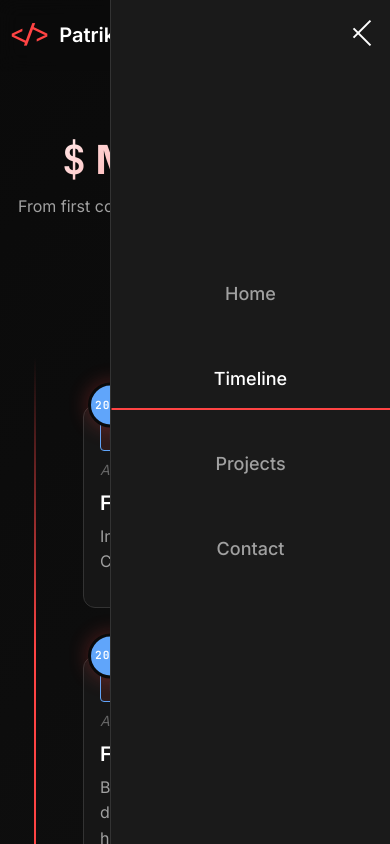
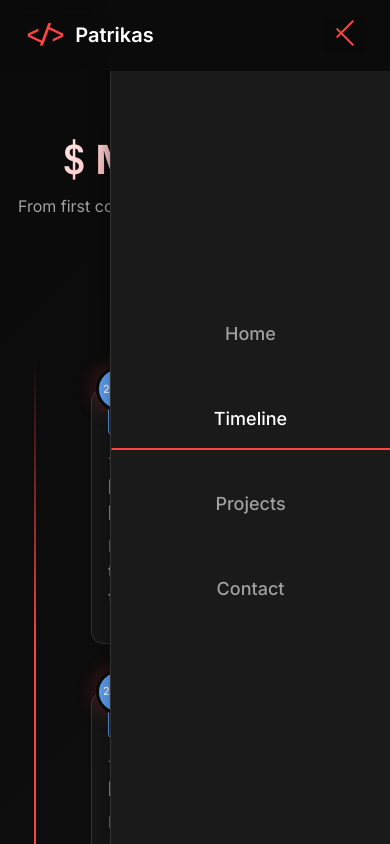
Before and after one commit to AdomasPartikas/InteractiveCV, a React (Vite) app: page /timeline in a window 390 px wide. Both pictures are taken after a click on the button "Toggle mobile menu". Shown: the top 844 px of the page. Built offline with nearby package versions, Linux system fonts and the light colour scheme.

Commit message:
(mobile mode changes) Mobile main menu button fixed to be always available. (desktop as well) viewport detection modified to fix a bug of not triggered project and timeline cards.

```diff
--- a/src/components/layout/Header.css
+++ b/src/components/layout/Header.css
@@ -3,11 +3,14 @@
   top: 0;
   left: 0;
   right: 0;
-  z-index: var(--z-sticky);
+  z-index: var(--z-mobile-nav);
   background-color: rgba(10, 10, 10, 0.9);
   backdrop-filter: blur(10px);
   border-bottom: 1px solid transparent;
   transition: all var(--transition-normal);
+  isolation: isolate;
+  width: 100%;
+  max-width: 100vw;
 }
 
 .header--scrolled {
@@ -22,6 +25,9 @@
   justify-content: space-between;
   padding: var(--spacing-md) 0;
   min-height: 70px;
+  width: 100%;
+  max-width: 100%;
+  box-sizing: border-box;
 }
 
 .header__logo {
@@ -92,7 +98,9 @@
   border: none;
   cursor: pointer;
   padding: var(--spacing-sm);
-  z-index: var(--z-popover);
+  z-index: calc(var(--z-mobile-nav) + 1);
+  position: relative;
+  flex-shrink: 0;
 }
 
 /* Hamburger Animation */
@@ -102,6 +110,7 @@
   gap: 4px;
   width: 24px;
   height: 18px;
+  position: relative;
 }
 
 .hamburger span {
@@ -110,6 +119,11 @@
   background-color: var(--color-text-primary);
   transition: all var(--transition-normal);
   transform-origin: center;
+  border-radius: 1px;
+}
+
+.hamburger--active span {
+  background-color: var(--color-accent);
 }
 
 .hamburger--active span:nth-child(1) {
@@ -126,11 +140,34 @@
 
 /* Mobile Styles */
 @media (max-width: 768px) {
+  .header {
+    padding: 0 var(--spacing-md);
+    z-index: calc(var(--z-mobile-nav) + 10);
+  }
+
   .header__mobile-toggle {
     display: block;
+    position: relative;
+    z-index: calc(var(--z-mobile-nav) + 20);
+    background: rgba(10, 10, 10, 0.95);
+    border-radius: var(--radius-sm);
+    backdrop-filter: blur(10px);
+    border: 1px solid transparent;
+    transition: all var(--transition-fast);
   }
 
-  .header__nav {
+  .header__mobile-toggle:hover {
+    border-color: var(--color-border);
+    background: rgba(26, 26, 26, 0.95);
+  }
+
+  /* Hide desktop navigation on mobile */
+  .header__nav--desktop {
+    display: none;
+  }
+
+  /* Mobile navigation rendered via portal */
+  .header__nav--mobile {
     position: fixed;
     top: 0;
     right: 0;
@@ -138,26 +175,24 @@
     height: 100vh;
     background-color: var(--color-bg-secondary);
     border-left: 1px solid var(--color-border);
+    display: flex;
     flex-direction: column;
     justify-content: center;
     gap: var(--spacing-lg);
-    transform: translateX(100%);
-    transition: transform var(--transition-normal);
-    z-index: var(--z-modal);
+    z-index: var(--z-mobile-nav);
+    box-shadow: -5px 0 15px rgba(0, 0, 0, 0.3);
+    padding-top: 80px;
   }
 
-  .header__nav--open {
-    transform: translateX(0);
-  }
-
-  .header__nav-link {
+  /* Mobile navigation link styles */
+  .header__nav--mobile .header__nav-link {
     font-size: 1.125rem;
     padding: var(--spacing-md);
     text-align: center;
     width: 100%;
   }
 
-  .header__nav-link::after {
+  .header__nav--mobile .header__nav-link::after {
     left: 50%;
     transform: translateX(-50%);
   }
--- a/src/components/layout/Header.tsx
+++ b/src/components/layout/Header.tsx
@@ -1,4 +1,6 @@
 import { useState, useEffect } from 'react';
+import { createPortal } from 'react-dom';
+import { motion, AnimatePresence } from 'framer-motion';
 import { Link, useLocation } from 'react-router-dom';
 import { navigationItems } from '../../data/navigation';
 import { cn } from '../../utils/helpers';
@@ -23,6 +25,7 @@ const Header = () => {
   };
 
   return (
+    <>
       <header className={cn('header', isScrolled && 'header--scrolled')}>
         <div className="container">
           <div className="header__content">
@@ -31,7 +34,8 @@ const Header = () => {
               <span className="header__name">Patrikas</span>
             </Link>
 
-          <nav className={cn('header__nav', isMobileMenuOpen && 'header__nav--open')}>
+            {/* Desktop Navigation */}
+            <nav className="header__nav header__nav--desktop">
               {navigationItems.map((item) => (
                 <Link
                   key={item.path}
@@ -40,7 +44,6 @@ const Header = () => {
                     'header__nav-link',
                     location.pathname === item.path && 'header__nav-link--active'
                   )}
-                onClick={() => setIsMobileMenuOpen(false)}
                 >
                   {item.label}
                 </Link>
@@ -61,6 +64,37 @@ const Header = () => {
           </div>
         </div>
       </header>
+
+      {/* Mobile Navigation Portal */}
+      {createPortal(
+        <AnimatePresence>
+          {isMobileMenuOpen && (
+            <motion.nav
+              className="header__nav header__nav--mobile"
+              initial={{ x: '100%' }}
+              animate={{ x: 0 }}
+              exit={{ x: '100%' }}
+              transition={{ duration: 0.3, ease: 'easeOut' }}
+            >
+              {navigationItems.map((item) => (
+                <Link
+                  key={item.path}
+                  to={item.path}
+                  className={cn(
+                    'header__nav-link',
+                    location.pathname === item.path && 'header__nav-link--active'
+                  )}
+                  onClick={() => setIsMobileMenuOpen(false)}
+                >
+                  {item.label}
+                </Link>
+              ))}
+            </motion.nav>
+          )}
+        </AnimatePresence>,
+        document.body
+      )}
+    </>
   );
 };
 
--- a/src/components/layout/Layout.css
+++ b/src/components/layout/Layout.css
@@ -10,6 +10,6 @@
   display: flex;
   flex-direction: column;
   position: relative;
-  z-index: 10; /* Content above background animation */
+  z-index: 1; /* Lower z-index to avoid stacking context issues */
   backdrop-filter: blur(0.5px);
 }
--- a/src/components/ui/ProjectCard.tsx
+++ b/src/components/ui/ProjectCard.tsx
@@ -13,7 +13,14 @@ const ProjectCard = ({ project, index }: ProjectCardProps) => {
   const [currentImageIndex, setCurrentImageIndex] = useState(0);
   const [isExpanded, setIsExpanded] = useState(false);
   const [isImageModalOpen, setIsImageModalOpen] = useState(false);
+  const [hasLoaded, setHasLoaded] = useState(false);
   const images = project.images || [];
+
+  useEffect(() => {
+    // Set loaded state after component mounts to trigger initial animations
+    const timer = setTimeout(() => setHasLoaded(true), 200 + index * 100);
+    return () => clearTimeout(timer);
+  }, [index]);
 
   const nextImage = () => {
     setCurrentImageIndex((prev) => (prev + 1) % images.length);
@@ -81,9 +88,10 @@ const ProjectCard = ({ project, index }: ProjectCardProps) => {
       <motion.div
         className={`project-card ${isExpanded ? 'project-card--expanded' : ''}`}
         initial={{ opacity: 0, y: 50 }}
+        animate={hasLoaded && index < 3 ? { opacity: 1, y: 0 } : undefined}
         whileInView={{ opacity: 1, y: 0 }}
-        viewport={{ once: true, margin: "-100px" }}
-        transition={{ duration: 0.6, delay: index * 0.2 }}
+        viewport={{ once: true, margin: "0px", amount: 0.2 }}
+        transition={{ duration: 0.6, delay: hasLoaded && index < 3 ? index * 0.15 : 0 }}
         whileHover={{ y: -5 }}
       >
       {/* Image Section */}
--- a/src/pages/Projects.tsx
+++ b/src/pages/Projects.tsx
@@ -68,7 +68,7 @@ const Projects = () => {
           className="projects-cta"
           initial={{ opacity: 0, y: 30 }}
           whileInView={{ opacity: 1, y: 0 }}
-          viewport={{ once: true }}
+          viewport={{ once: true, amount: 0.2 }}
           transition={{ duration: 0.8 }}
         >
           <div className="projects-cta-content">
--- a/src/pages/Timeline.css
+++ b/src/pages/Timeline.css
@@ -2,6 +2,8 @@
   padding-top: 70px;
   min-height: 100vh;
   background: linear-gradient(135deg, var(--color-bg-primary) 0%, var(--color-bg-secondary) 100%);
+  overflow-x: hidden;
+  width: 100%;
 }
 
 .timeline-container {
@@ -9,6 +11,8 @@
   max-width: 1000px;
   margin: 0 auto;
   padding: var(--spacing-2xl) 0;
+  overflow: visible;
+  width: 100%;
 }
 
 .timeline-line {
@@ -249,6 +253,18 @@
 
 /* Mobile Styles */
 @media (max-width: 768px) {
+  .timeline-page {
+    overflow-x: hidden;
+    width: 100vw;
+    max-width: 100%;
+  }
+
+  .timeline-container {
+    padding: var(--spacing-xl) var(--spacing-md);
+    max-width: none;
+    width: 100%;
+  }
+
   .timeline-line {
     left: 30px;
   }
@@ -257,7 +273,9 @@
   .timeline-item--right {
     justify-content: flex-start;
     padding-left: 90px;
-    padding-right: 0;
+    padding-right: var(--spacing-md);
+    width: 100%;
+    max-width: calc(100vw - var(--spacing-lg));
   }
 
   .timeline-item--left .timeline-node,
@@ -270,12 +288,17 @@
   .timeline-content {
     max-width: none;
     position: relative;
+    width: 100%;
+    max-width: calc(100vw - 120px);
   }
 
   .timeline-card {
     padding: var(--spacing-md);
     margin-left: 0;
     margin-top: 0;
+    width: 100%;
+    max-width: 100%;
+    box-sizing: border-box;
   }
 
   .timeline-card-title {
@@ -298,12 +321,22 @@
 }
 
 @media (max-width: 480px) {
+  .timeline-page {
+    padding: 70px 0 0 0;
+  }
+
+  .timeline-container {
+    padding: var(--spacing-xl) var(--spacing-sm);
+  }
+
   .timeline-header {
     padding: var(--spacing-2xl) 0 var(--spacing-xl);
   }
 
   .timeline-item {
     margin-bottom: var(--spacing-2xl);
+    width: 100%;
+    max-width: calc(100vw - var(--spacing-md));
   }
 
   .timeline-card-meta {
@@ -315,6 +348,12 @@
   .timeline-item--left,
   .timeline-item--right {
     padding-left: 75px;
+    padding-right: var(--spacing-sm);
+    width: 100%;
+  }
+
+  .timeline-content {
+    max-width: calc(100vw - 95px);
   }
 
   .timeline-node {
--- a/src/pages/Timeline.tsx
+++ b/src/pages/Timeline.tsx
@@ -1,4 +1,4 @@
-import { useState } from 'react';
+import { useState, useEffect } from 'react';
 import { motion, AnimatePresence } from 'framer-motion';
 import { timelineData } from '../data/timeline';
 import { getCategoryColor } from '../utils/helpers';
@@ -7,6 +7,13 @@ import './Timeline.css';
 
 const Timeline = () => {
   const [expandedId, setExpandedId] = useState<string | null>(null);
+  const [hasLoaded, setHasLoaded] = useState(false);
+
+  useEffect(() => {
+    // Set loaded state after component mounts to trigger initial animations
+    const timer = setTimeout(() => setHasLoaded(true), 100);
+    return () => clearTimeout(timer);
+  }, []);
 
   const toggleExpanded = (id: string) => {
     setExpandedId(expandedId === id ? null : id);
@@ -28,9 +35,10 @@ const Timeline = () => {
               key={event.id}
               className={`timeline-item ${index % 2 === 0 ? 'timeline-item--left' : 'timeline-item--right'}`}
               initial={{ opacity: 0, x: index % 2 === 0 ? -50 : 50 }}
+              animate={hasLoaded && index < 2 ? { opacity: 1, x: 0 } : undefined}
               whileInView={{ opacity: 1, x: 0 }}
-              viewport={{ once: true, margin: "-100px" }}
-              transition={{ duration: 0.6, delay: index * 0.1 }}
+              viewport={{ once: true, margin: "0px", amount: 0.3 }}
+              transition={{ duration: 0.6, delay: hasLoaded && index < 2 ? index * 0.15 : 0 }}
             >
               <div className="timeline-content">
                 <div
@@ -107,7 +115,7 @@ const Timeline = () => {
           className="timeline-footer"
           initial={{ opacity: 0, y: 20 }}
           whileInView={{ opacity: 1, y: 0 }}
-          viewport={{ once: true }}
+          viewport={{ once: true, amount: 0.2 }}
           transition={{ duration: 0.8 }}
         >
           <p className="timeline-footer-text">
--- a/src/styles/globals.css
+++ b/src/styles/globals.css
@@ -54,6 +54,7 @@
   --z-modal: 1040;
   --z-popover: 1050;
   --z-tooltip: 1060;
+  --z-mobile-nav: 99999;
 }
 
 /* Reset and base styles */
@@ -152,6 +153,8 @@ pre {
   max-width: 1200px;
   margin: 0 auto;
   padding: 0 var(--spacing-md);
+  width: 100%;
+  box-sizing: border-box;
 }
 
 .section {
@@ -276,6 +279,8 @@ pre {
 @media (max-width: 768px) {
   .container {
     padding: 0 var(--spacing-sm);
+    max-width: 100vw;
+    overflow-x: hidden;
   }
 
   .section {
```
Lines whose indentation alone changed are shown as unchanged.
